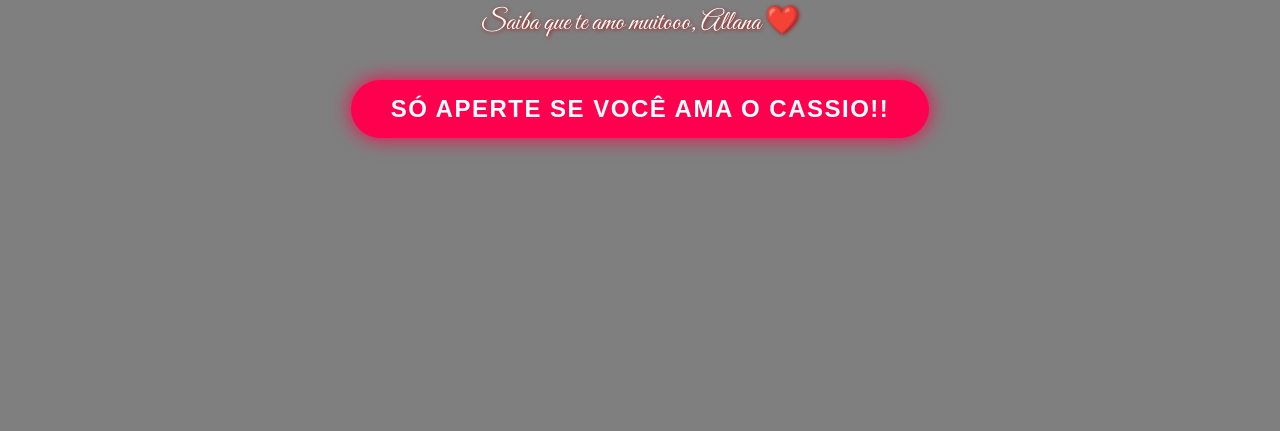
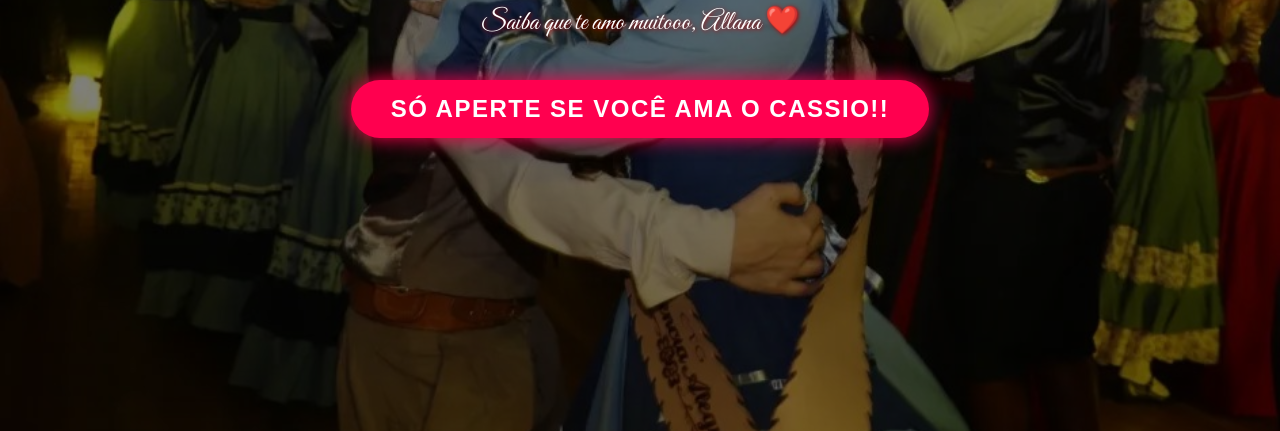
Before and after one commit to Cassio-art/diasdosnamorados, a plain HTML site: page index.html in a window 1280 px wide. Shown: the part 369-800 px from the top of the page. Drawn offline with Linux system fonts and the light colour scheme.

Commit message:
Add files via upload

```diff
--- a/index.html
+++ b/index.html
@@ -12,7 +12,7 @@
       font-family: 'Great Vibes', cursive;
       color: white;
       text-align: center;
-      background-image: url('img/fotocapa2.jpg');
+      background-image: url('fotocapa2.jpg');
       background-size: cover;
       background-position: center;
       background-repeat: no-repeat;
```
